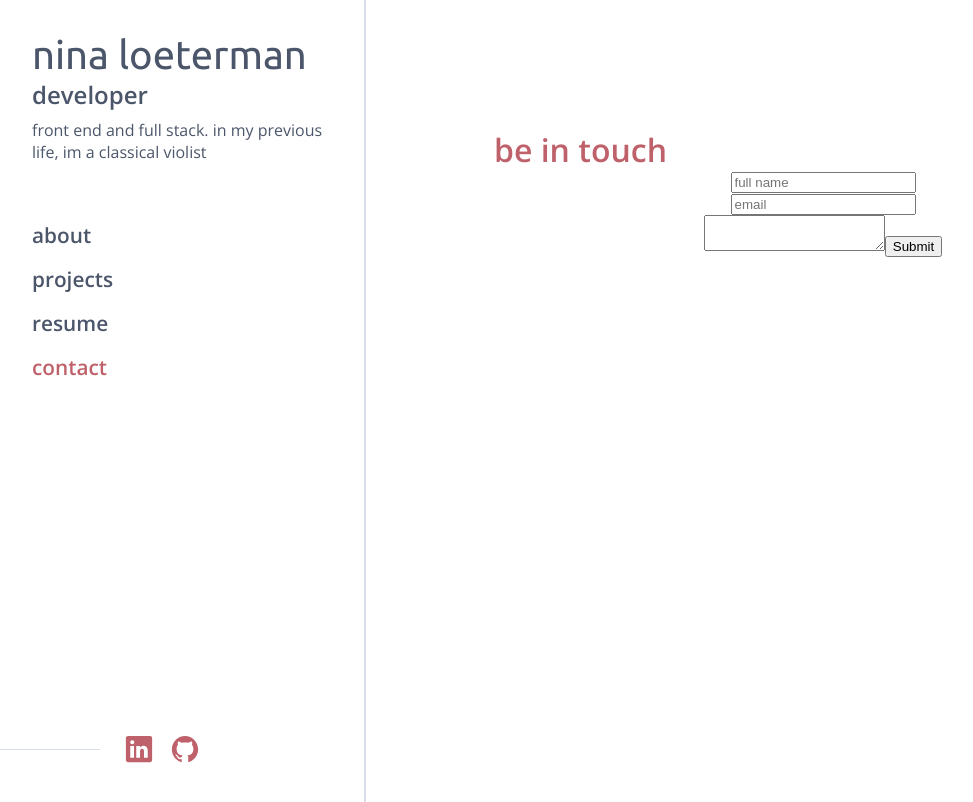
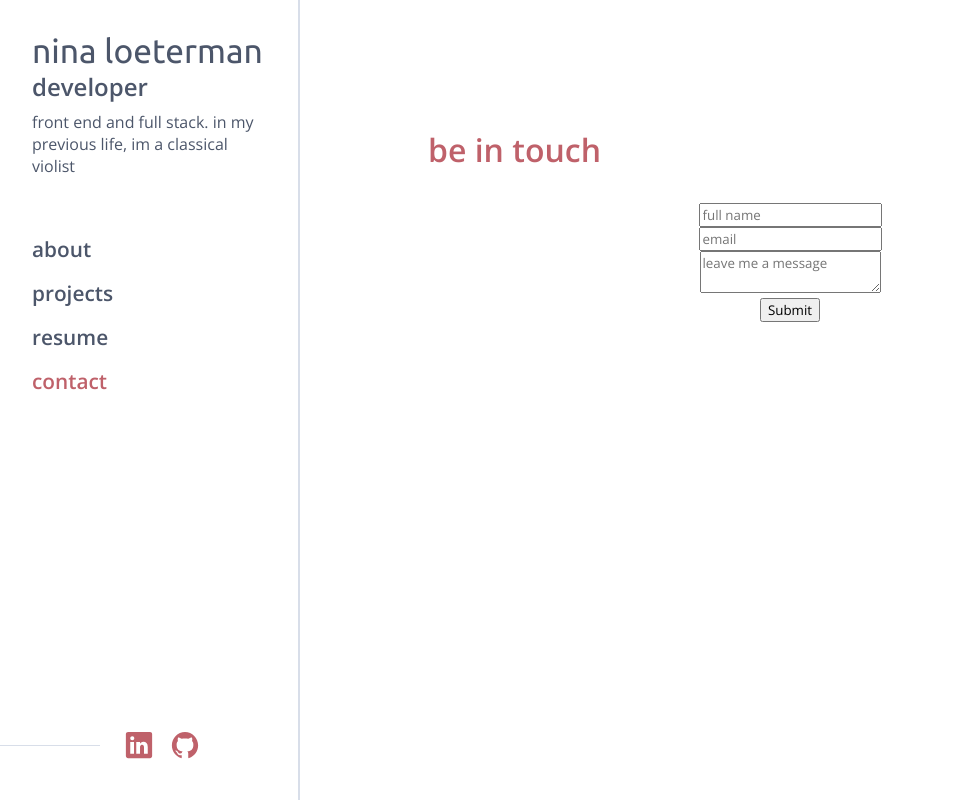
Before and after one commit to NinaLoeterman/portfolio, a React (Create React App) app: page /contact in a window 1280 px wide. Shown: the whole page, without its empty margins (0-973 px from the left). Built offline with nearby package versions, Linux system fonts and the light colour scheme.

Commit message:
text input adapted to take in text area

```diff
--- a/src/App.css
+++ b/src/App.css
@@ -1,6 +1,12 @@
+* {
+  box-sizing: border-box;
+  font-family: var(--main-font);
+}
+
 .App {
   display: flex;
   text-align: center;
+  height: 100vh;
 }
 
 :root {
--- a/src/components/UI/PageTitle/PageTitle.styles.css
+++ b/src/components/UI/PageTitle/PageTitle.styles.css
@@ -4,4 +4,5 @@
     font-family: var(--main-font);
     font-weight: 600;
     text-align: start;
+    margin-bottom: var(--margin-large);
 }
--- a/src/components/misc/ContactForm/ContactForm.jsx
+++ b/src/components/misc/ContactForm/ContactForm.jsx
@@ -1,20 +1,8 @@
 import React from "react";
-import { Formik, Form, Field, ErrorMessage } from "formik";
+import { Formik, Form, Field } from "formik";
 import TextInput from "../TextInput/TextInput.jsx";
 import "./ContactForm.styles.css";
-import * as Yup from 'yup';
-
-const SignupSchema = Yup.object().shape({
-  fullName: Yup.string()
-    .min(2, 'enter you name')
-    .max(100, 'Too Long!')
-    .required('Required'),
-  message: Yup.string()
-    .min(2, 'leave a message')
-    .max(1000, 'Too Long!')
-    .required('Required'),
-  email: Yup.string().email('Invalid email').required('Required'),
-});
+import { SignupSchema } from "./ContactForm.logic";
 
 const ContactForm = () => {
   return (
@@ -37,10 +25,19 @@ const ContactForm = () => {
               component={TextInput}
               placeholder="full name"
             />
-            <Field type="email" placeholder="email" name="email" component={TextInput} />
-            <ErrorMessage name="email" component="div" />
-            <Field as="textarea" name="message" />
-            <ErrorMessage name="password" component="div" />
+            <Field
+              type="email"
+              placeholder="email"
+              name="email"
+              component={TextInput}
+            />
+            <Field
+              as="textarea"
+              placeholder="leave me a message"
+              type={"textarea"}
+              name="message"
+              component={TextInput}
+            />
             <button type="submit" disabled={isSubmitting}>
               Submit
             </button>
--- /dev/null
+++ b/src/components/misc/ContactForm/ContactForm.logic.js
@@ -0,0 +1,14 @@
+import React from 'react';
+import * as Yup from 'yup';
+
+export const SignupSchema = Yup.object().shape({
+  fullName: Yup.string()
+    .min(2, 'enter you name')
+    .max(100, 'Too Long!')
+    .required('Required'),
+  message: Yup.string()
+    .min(2, 'leave a message')
+    .max(1000, 'Too Long!')
+    .required('Required'),
+  email: Yup.string().email('Invalid email').required('Required'),
+});
--- a/src/components/misc/TextInput/TextInput.jsx
+++ b/src/components/misc/TextInput/TextInput.jsx
@@ -5,9 +5,25 @@ const TextInput = ({
   field, // { name, value, onChange, onBlur }
   form: { touched, errors }, // also values, setXXXX, handleXXXX, dirty, isValid, status, etc.
   ...props
-}) => (
+}) =>
+  console.log(props) || (
     <div>
-    <input className="text-input" placeholder={props.placeholder} {...field} {...props} />
+      {field.name === "message" ? (
+        <textarea
+          className="text-input text-area"
+          placeholder={props.placeholder}
+          {...field}
+          {...props}
+        />
+      ) : (
+        <input
+          className="text-input"
+          placeholder={props.placeholder}
+          {...field}
+          {...props}
+        />
+      )}
+
       {touched[field.name] && errors[field.name] && (
         <div className="error">{errors[field.name]}</div>
       )}
--- a/src/components/misc/TextInput/TextInput.styles.css
+++ b/src/components/misc/TextInput/TextInput.styles.css
@@ -14,3 +14,8 @@
     box-shadow: 0 0 0 1px var(--main-accent);
     border-radius: var(--margin-small);
 }
+
+.text-area {
+    height: 400px;
+    resize: none;
+}
--- a/src/components/sidebar/Sidebar/Sidebar.styles.css
+++ b/src/components/sidebar/Sidebar/Sidebar.styles.css
@@ -9,4 +9,5 @@
     border-right: 2px solid var(--sub-text);
     padding: var(--margin-large);
     color: var(--main-text);
+    height: 100%;
 }
--- a/src/components/sidebar/SidebarTitle/SidebarTitle.styles.css
+++ b/src/components/sidebar/SidebarTitle/SidebarTitle.styles.css
@@ -12,7 +12,7 @@
 
 .sidebar-title--name {
   font-family: var(--secondary-font);
-  font-size: 2.5rem;
+  font-size: 2.1rem;
 }
 
 .sidebar-title--title {
```
Also changed, not shown: 1 other file (tests, documents, lock files or other folders). Lines whose indentation alone changed are shown as unchanged.
